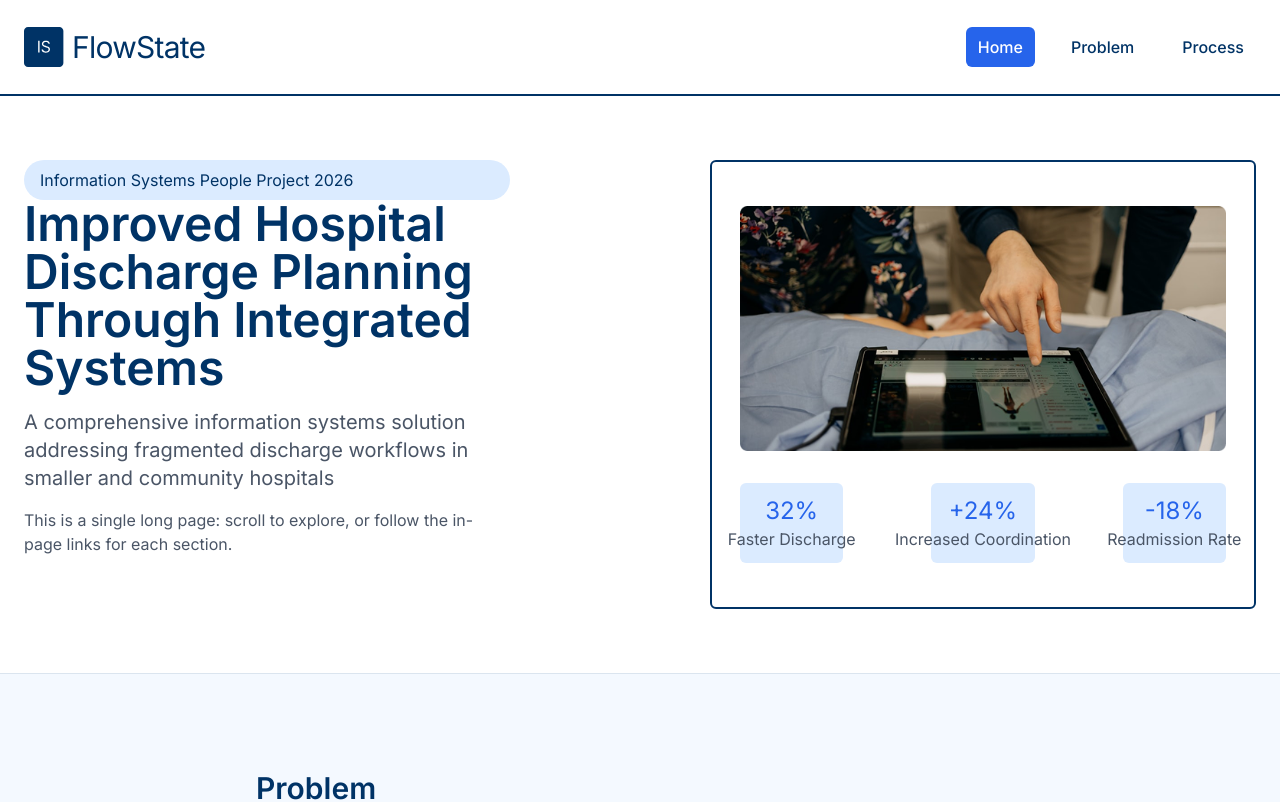
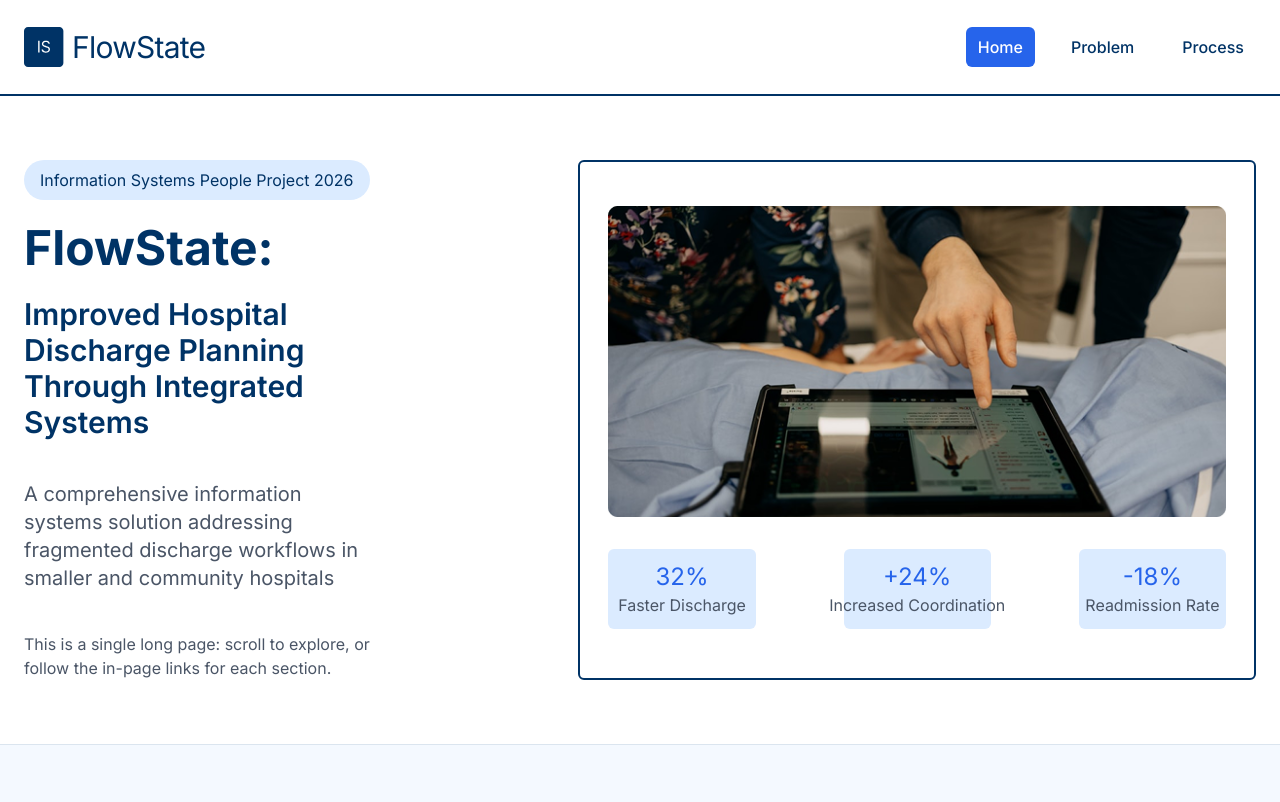
Before and after one commit to maybe-yiyi/67250_peopleproject, a SvelteKit app: page / in a window 1280 px wide. Shown: the top 802 px of the page. Built offline with nearby package versions, Linux system fonts and the light colour scheme.

Commit message:
feat: added some headings and stuff

```diff
--- a/src/routes/+page.svelte
+++ b/src/routes/+page.svelte
@@ -8,13 +8,14 @@
 <main class="flex flex-col">
 	<section id="home" class="scroll-mt-28 px-6 py-16" aria-labelledby="home-heading">
 		<div class="flex flex-row justify-between gap-50">
-			<div class="flex-1">
-				<div class="text-navy bg-sky rounded-3xl px-4 py-2">
+			<div class="flex-1 flex flex-col gap-6">
+				<div class="text-navy bg-sky rounded-3xl px-4 py-2 w-fit">
 					Information Systems People Project 2026
 				</div>
-				<h1 id="home-heading" class="text-5xl font-semibold text-navy">
+				<h1 id="home-heading" class="text-5xl font-bold text-navy">FlowState:</h1>
+				<h2 class="text-3xl font-semibold text-navy">
 					Improved Hospital Discharge Planning Through Integrated Systems
-				</h1>
+				</h2>
 				<p class="mt-4 text-xl text-gray">
 					A comprehensive information systems solution addressing fragmented discharge workflows in
 					smaller and community hospitals
@@ -24,7 +25,7 @@
 					section.
 				</p>
 			</div>
-			<div class="rounded-md border-navy border-2 py-11 px-7 flex-1">
+			<div class="rounded-md border-navy border-2 py-11 px-7 flex-1 min-w-[55%]">
 				<img src={HomeImage} alt="People using product" class="h-auto w-full" />
 				<div class="grid grid-cols-3 mt-8 gap-22">
 					<div class="rounded-md bg-sky flex flex-col items-center p-3 w-full">
```
